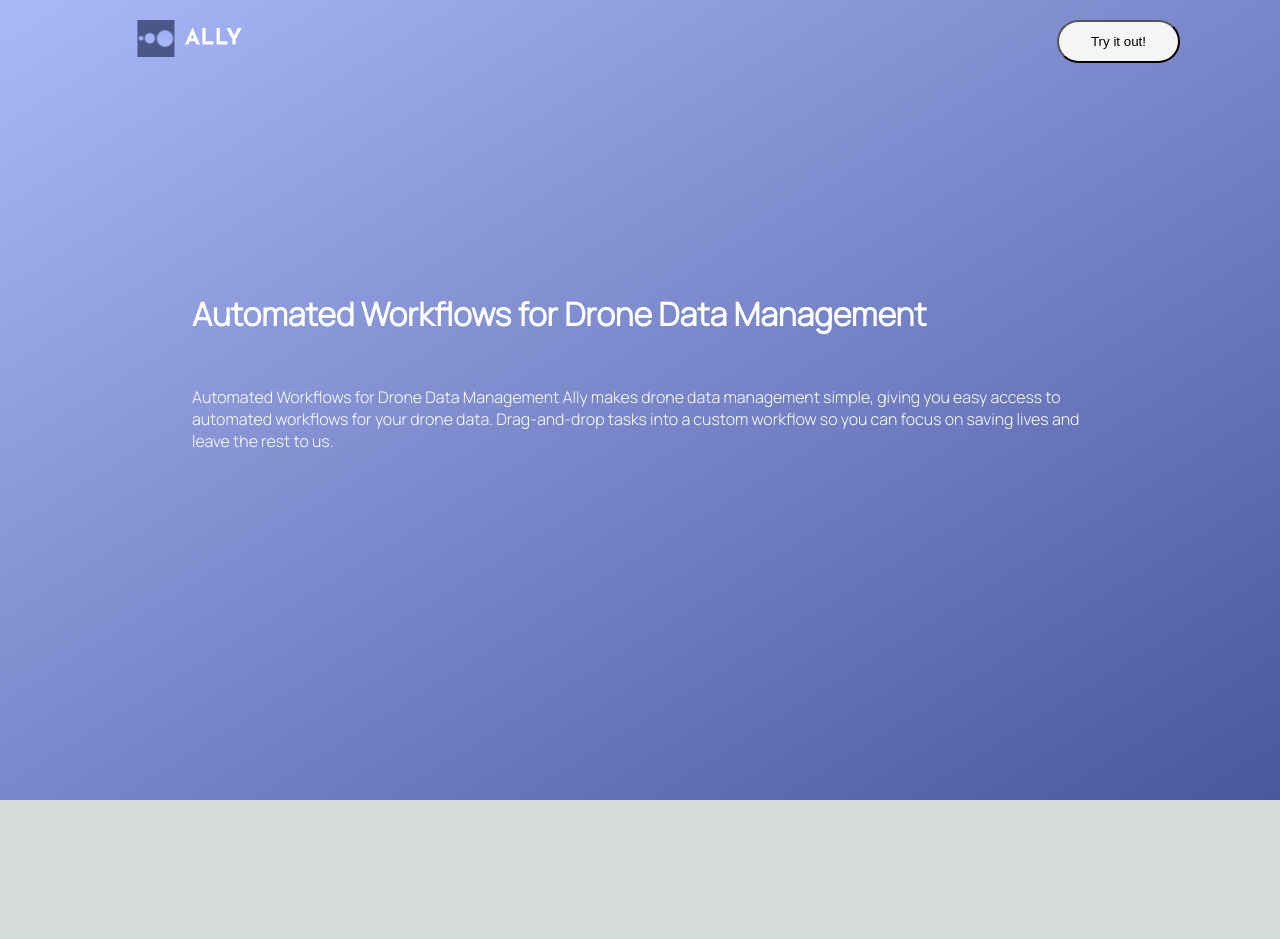
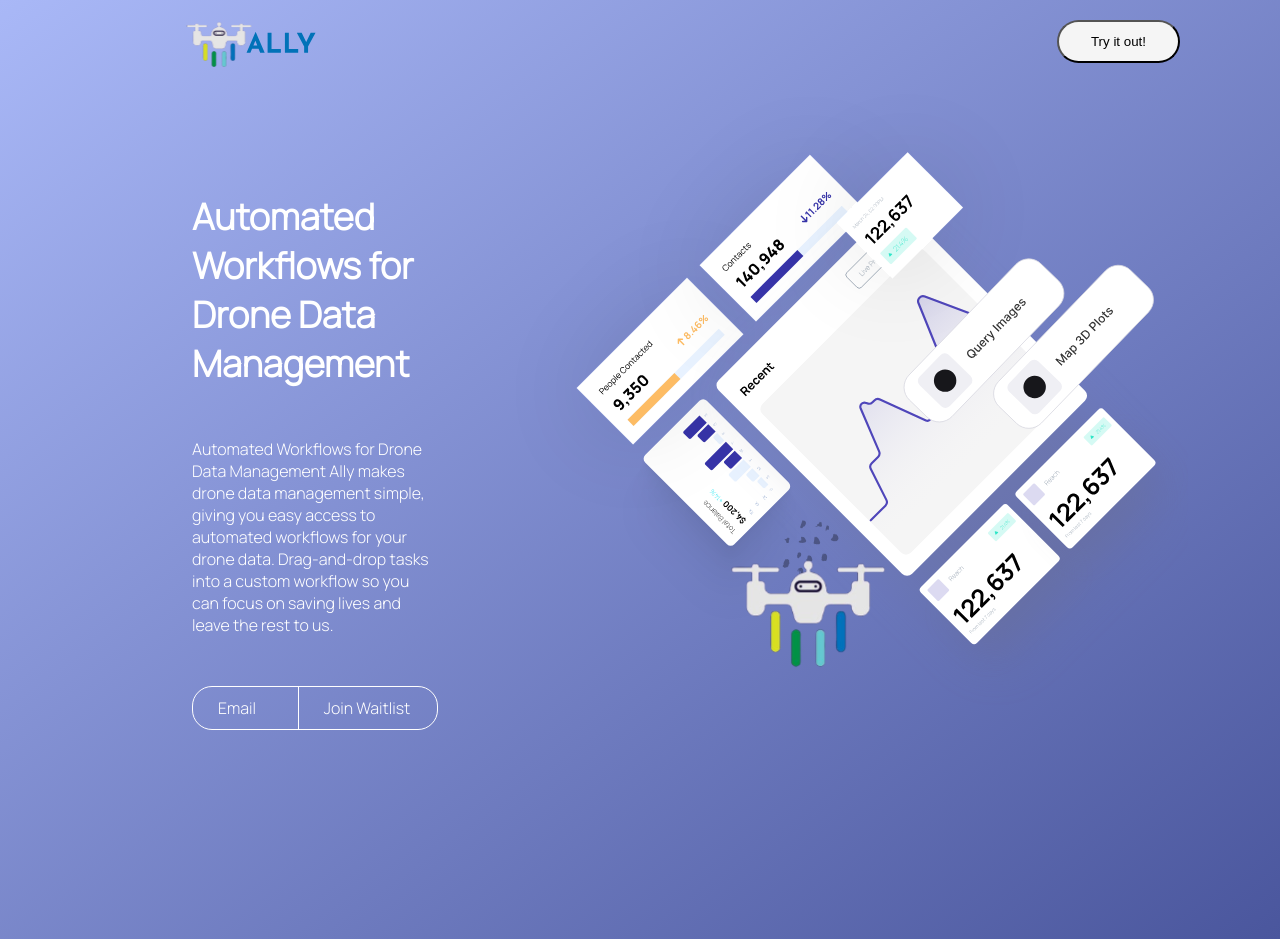
Before and after one commit to AllenWang314/drones_go_burr, a Next.js app in the folder client/: page / in a window 1280 px wide. Before the commit the page ends 800 px from the top, so only its background shows below. Built offline with nearby package versions, Linux system fonts and the light colour scheme.

Commit message:
[client] added splash

```diff
--- a/client/components/Button.module.css
+++ b/client/components/Button.module.css
@@ -3,7 +3,6 @@
     background-color: whitesmoke;
     padding: 12px 32px;
     text-align: center;
-    font-weight: 500;
     align-self: flex-start;
     color: black;
   }
--- /dev/null
+++ b/client/components/Navbar.js
@@ -0,0 +1,21 @@
+import Button from "./Button";
+import styles from "./Navbar.module.css"
+import Image from "next/image";
+import Link from "next/link";
+
+export default function Navbar() {
+  return <div className={styles.navbar}>
+              <link rel="preconnect" href="https://fonts.googleapis.com" />
+        <link rel="preconnect" href="https://fonts.gstatic.com" crossOrigin />
+    <Image
+      className={styles.logo}
+      src="/ally_logo.svg"
+      alt="Next.js Logo"
+      width={360}
+      height={75}
+    />
+    <Link href="workflow">
+      <Button text="Try it out!" />
+    </Link>
+  </div>;
+};
--- /dev/null
+++ b/client/components/Navbar.module.css
@@ -0,0 +1,16 @@
+.navbar {
+    position: absolute;
+    z-index: 10;
+    top: 0;
+    height: 100px;
+    display: flex;
+    flex-direction: row;
+    padding: 20px 100px;
+    width: 100%;
+    justify-content: space-between;
+  }
+
+  .logo {
+    margin-top:-20px;
+    margin-left: -50px;
+  }
--- a/client/pages/index.js
+++ b/client/pages/index.js
@@ -3,6 +3,7 @@ import Link from 'next/link'
 import Button from 'components/Button'
 import { Inter } from '@next/font/google'
 import styles from '@/styles/Home.module.css'
+import Navbar from '@/components/Navbar'
 
 const inter = Inter({ subsets: ['latin'] })
 
@@ -10,22 +11,26 @@ export default function Home() {
   return (
     <>
       <main className={styles.main}>
-        <div className={styles.navbar}>
+        <Navbar/>
+        <div className={styles.splash}>
+          <div className={styles.splashContent}>
+            <h1 className={styles.title}>Automated Workflows for Drone Data Management</h1>
+            <div>Automated Workflows for Drone Data Management Ally makes drone data management simple, giving you easy access to automated workflows for your drone data. Drag-and-drop tasks into a custom workflow so you can focus on saving lives and leave the rest to us.
+            </div>
+
+            <div className={styles.waitlist}>
+            <div className={styles.email}>Email</div>
+              <div className={styles.join}>Join Waitlist</div>
+            </div>
+          </div>
+          <div className={styles.splashImage}>
           <Image
             className={styles.logo}
-            src="/ally_logo.svg"
-            alt="Next.js Logo"
-            width={180}
-            height={37}
+            src="/splash_graphic.svg"
+            alt="Splash Graphic"
+            width={700}
+            height={700}
           />
-          <Link href="workflow">
-          <Button text="Try it out!"/>
-          </Link>
-        </div>
-        <div className={styles.splash}>
-          <div className={styles.splashContent}>
-            <h1>Automated Workflows for Drone Data Management</h1>
-            <div>Automated Workflows for Drone Data Management Ally makes drone data management simple, giving you easy access to automated workflows for your drone data. Drag-and-drop tasks into a custom workflow so you can focus on saving lives and leave the rest to us.</div>
           </div>
 
         </div>
--- a/client/styles/Home.module.css
+++ b/client/styles/Home.module.css
@@ -8,25 +8,24 @@
   font-family: 'Manrope', sans-serif;
   background-image: linear-gradient(to bottom right, #A9B8F7, #4A569D);
   color: white;
-
+  animation: fadeInAnimation ease 1s;
+  animation-iteration-count: 1;
+  animation-fill-mode: forwards;
 }
 
-.navbar {
-  position: absolute;
-  z-index: 10;
-  top: 0;
-  height: 100px;
-  display: flex;
-  flex-direction: row;
-  padding: 20px 100px;
-  width: 100%;
-  justify-content: space-between;
+@keyframes fadeInAnimation {
+  0% {
+      opacity: 0;
+  }
+  100% {
+      opacity: 1;
+   }
 }
 
 .splash {
-  margin-top: 100px;
   display: flex;
   flex-direction: row;
+  gap: 50px;
 }
 
 .splash > * {
@@ -34,8 +33,38 @@
   flex-grow:1;
 }
 
+.title {
+  font-size: 36px;
+  font-weight: 600;
+}
 .splashContent{
   display: flex;
   flex-direction: column;
   gap: 50px;
 }
+
+.splashImage{
+  margin-top: -150px;
+  margin-right: -100px;
+}
+
+.waitlist {
+  display: flex;
+  flex-direction: row;
+  border-radius: 20px;
+  border: 1px solid white;
+  align-items: flex-start;
+  flex-basis: 0;
+  flex-grow: 0;
+}
+
+.join {
+  padding: 10px 25px;
+  flex-grow: 1;
+}
+
+.email {
+  padding: 10px 25px;
+  border-right: 1px solid white;
+  flex-grow: 10;
+}
```
Also changed, not shown: client/pages/workflow.js (+3 -12 lines), client/public/ally_logo.svg, client/public/splash_graphic.svg (added).
